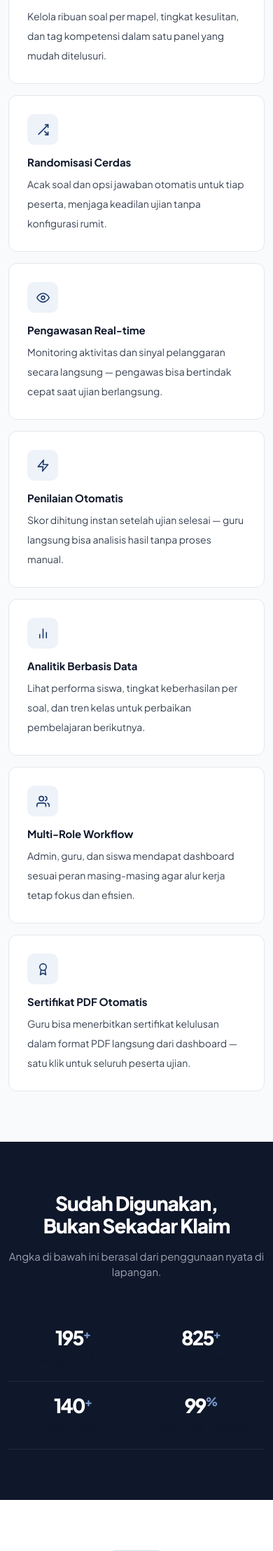
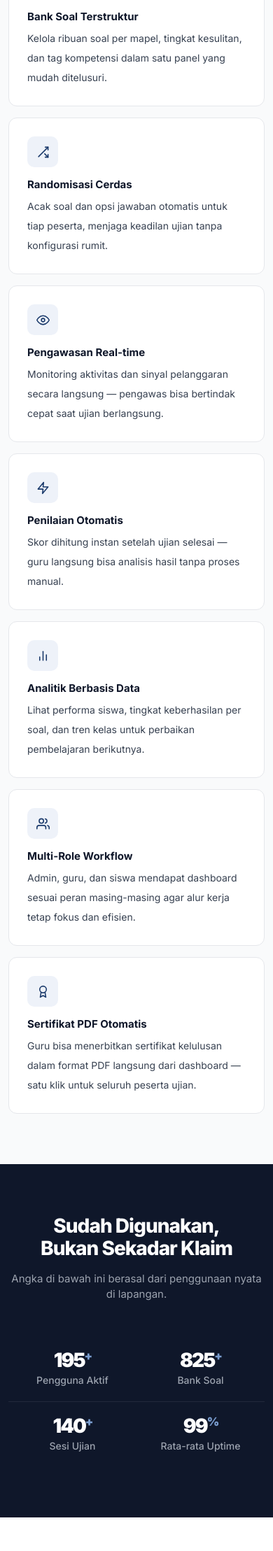
Before and after one commit to jendrabn/cbt_pro, a Django app: page / in a window 390 px wide. Shown: the part 1302-3519 px from the top of the page at 70% size. Run offline with Django 5.2, Linux system fonts and the light colour scheme; data that the repository does not hold is empty; style sheets or scripts are compiled from the project's sources; parts of the project's set-up code (start-up, migrations or seed data) failed here and were passed over; some libraries are stand-ins or nearby versions.

Commit message:
feat: Update landing page styles and fonts for improved aesthetics and responsiveness

```diff
--- a/apps/marketing/templates/marketing/landing.html
+++ b/apps/marketing/templates/marketing/landing.html
@@ -41,7 +41,7 @@
 {% endfor %}
 <link rel="preconnect" href="https://fonts.googleapis.com">
 <link rel="preconnect" href="https://fonts.gstatic.com" crossorigin>
-<link href="https://fonts.googleapis.com/css2?family=Plus+Jakarta+Sans:wght@400;500;600;700;800&display=swap" rel="stylesheet">
+<link href="https://fonts.googleapis.com/css2?family=Inter:wght@300;400;500;600;700;800;900&display=swap" rel="stylesheet">
 <link href="https://cdn.jsdelivr.net/npm/bootstrap@5.3.8/dist/css/bootstrap.min.css" rel="stylesheet">
 <link href="{% static 'css/marketing.css' %}?v={{ marketing_asset_version }}" rel="stylesheet">
 <link href="https://cdn.jsdelivr.net/npm/remixicon@4.0.0/fonts/remixicon.css" rel="stylesheet">
@@ -55,7 +55,7 @@
   <nav id="navbar" aria-label="Menu utama">
     <div class="container py-3">
       <div class="d-flex align-items-center justify-content-between">
-        <a href="/" class="brand brand-logo" aria-label="CBT Pro"><img src="{% static 'images/logo-dark.png' %}" alt="CBT Pro Logo"></a>
+        <a href="/" class="brand" aria-label="CBT Pro">CBT<span class="sl">/</span><span class="pr">Pro</span></a>
         <div class="d-none d-lg-flex align-items-center gap-1">
           <a href="#fitur"     class="nav-lnk">Fitur</a>
           <a href="#tentang"   class="nav-lnk">Tentang</a>
@@ -64,7 +64,7 @@
           <a href="#faq"       class="nav-lnk">FAQ</a>
         </div>
         <a href="{{ dashboard_url }}" class="btn-blue" aria-label="{{ dashboard_label }}">
-          <i class="{{ dashboard_icon }} me-1" aria-hidden="true"></i>
+          <svg width="14" height="14" viewBox="0 0 24 24" fill="none" stroke="currentColor" stroke-width="2.2" stroke-linecap="round" stroke-linejoin="round" aria-hidden="true"><path d="M15 3h4a2 2 0 0 1 2 2v14a2 2 0 0 1-2 2h-4"/><polyline points="10 17 15 12 10 7"/><line x1="15" y1="12" x2="3" y2="12"/></svg>
           {{ dashboard_label }}
         </a>
       </div>
@@ -252,30 +252,25 @@
       <h2 class="sec-title text-white mb-3" id="stats-h">Sudah Digunakan,<br>Bukan Sekadar Klaim</h2>
       <p class="mx-auto mb-0" style="font-size:.9375rem;color:var(--c-ink-4);max-width:400px">Angka di bawah ini berasal dari penggunaan nyata di lapangan.</p>
     </div>
-    <div class="row g-0 stats-grid sr">
-      <div class="col-6 col-lg sr d1">
-        <div class="stats-item text-center">
-          <p class="stat-n mb-1"><span class="cnt" data-to="195">0</span><span class="suf">+</span></p>
-          <p class="stats-label mb-0">Pengguna Aktif</p>
-        </div>
+    <div class="stats-row sr">
+      <div class="stat-block d1">
+        <div class="stat-n mb-1"><span class="cnt" data-to="195">0</span><span class="suf">+</span></div>
+        <div class="small fw-medium" style="color:var(--c-ink-4)">Pengguna Aktif</div>
       </div>
-      <div class="col-6 col-lg sr d2">
-        <div class="stats-item text-center">
-          <p class="stat-n mb-1"><span class="cnt" data-to="825">0</span><span class="suf">+</span></p>
-          <p class="stats-label mb-0">Bank Soal</p>
-        </div>
+      <div class="stat-sep" aria-hidden="true"></div>
+      <div class="stat-block d2">
+        <div class="stat-n mb-1"><span class="cnt" data-to="825">0</span><span class="suf">+</span></div>
+        <div class="small fw-medium" style="color:var(--c-ink-4)">Bank Soal</div>
       </div>
-      <div class="col-6 col-lg sr d3">
-        <div class="stats-item text-center">
-          <p class="stat-n mb-1"><span class="cnt" data-to="140">0</span><span class="suf">+</span></p>
-          <p class="stats-label mb-0">Sesi Ujian</p>
-        </div>
+      <div class="stat-sep" aria-hidden="true"></div>
+      <div class="stat-block d3">
+        <div class="stat-n mb-1"><span class="cnt" data-to="140">0</span><span class="suf">+</span></div>
+        <div class="small fw-medium" style="color:var(--c-ink-4)">Sesi Ujian</div>
       </div>
-      <div class="col-6 col-lg sr d4">
-        <div class="stats-item text-center">
-          <p class="stat-n mb-1"><span class="cnt" data-to="99">0</span><span class="suf">%</span></p>
-          <p class="stats-label mb-0">Rata-rata Uptime</p>
-        </div>
+      <div class="stat-sep" aria-hidden="true"></div>
+      <div class="stat-block d4">
+        <div class="stat-n mb-1"><span class="cnt" data-to="99">0</span><span class="suf">%</span></div>
+        <div class="small fw-medium" style="color:var(--c-ink-4)">Rata-rata Uptime</div>
       </div>
     </div>
   </div>
@@ -653,6 +648,7 @@
             <svg width="17" height="17" viewBox="0 0 24 24" fill="currentColor" aria-hidden="true"><path d="M17.472 14.382c-.297-.149-1.758-.867-2.03-.967-.273-.099-.471-.148-.67.15-.197.297-.767.966-.94 1.164-.173.199-.347.223-.644.075-.297-.15-1.255-.463-2.39-1.475-.883-.788-1.48-1.761-1.653-2.059-.173-.297-.018-.458.13-.606.134-.133.298-.347.446-.52.149-.174.198-.298.298-.497.099-.198.05-.371-.025-.52-.075-.149-.669-1.612-.916-2.207-.242-.579-.487-.5-.669-.51-.173-.008-.371-.01-.57-.01-.198 0-.52.074-.792.372-.272.297-1.04 1.016-1.04 2.479 0 1.462 1.065 2.875 1.213 3.074.149.198 2.096 3.2 5.077 4.487.709.306 1.262.489 1.694.625.712.227 1.36.195 1.871.118.571-.085 1.758-.719 2.006-1.413.248-.694.248-1.289.173-1.413-.074-.124-.272-.198-.57-.347z"/><path d="M12 0C5.373 0 0 5.373 0 12c0 2.123.553 4.116 1.524 5.849L.057 23.7a.75.75 0 0 0 .938.938l5.86-1.488A11.95 11.95 0 0 0 12 24c6.627 0 12-5.373 12-12S18.627 0 12 0zm0 22c-1.907 0-3.695-.502-5.24-1.38l-.372-.212-3.849.977.998-3.829-.232-.383A9.952 9.952 0 0 1 2 12C2 6.486 6.486 2 12 2s10 4.486 10 10-4.486 10-10 10z"/></svg>
             Hubungi Kami via WhatsApp
           </a>
+          <span class="small" style="color:rgba(255,255,255,.5)">Gratis konsultasi &nbsp;·&nbsp; Tanpa kontrak jangka panjang</span>
         </div>
       </div>
     </div>
--- a/static/scss/marketing.scss
+++ b/static/scss/marketing.scss
@@ -21,7 +21,7 @@ html {
 }
 
 body {
-  font-family: 'Plus Jakarta Sans', -apple-system, sans-serif;
+  font-family: 'Inter', -apple-system, sans-serif;
   color: var(--c-ink);
   -webkit-font-smoothing: antialiased;
   overflow-x: hidden
@@ -280,13 +280,13 @@ body {
 }
 
 /* â”€â”€ STATS â”€â”€ */
-.stats-grid {
+.stats-row {
   display: flex;
   align-items: center;
   flex-wrap: wrap
 }
 
-.stats-item {
+.stat-block {
   flex: 1 1 140px;
   text-align: center;
   padding: 1.5rem 1rem
@@ -318,13 +318,13 @@ body {
     display: none
   }
 
-  .stats-item {
+  .stat-block {
     flex: 1 1 45%;
     border-bottom: 1px solid rgba(255, 255, 255, .08);
     padding: 1.25rem .5rem
   }
 
-  .stats-item:nth-child(n+5) {
+  .stat-block:nth-child(n+5) {
     border-bottom: none
   }
 }
@@ -375,15 +375,16 @@ body {
 
 .price-left {
   flex-shrink: 0;
-  width: 240px;
+  width: auto;
   background: var(--c-blue);
-  padding: 2.5rem 2rem;
+  padding: 2.5rem;
   display: flex;
   flex-direction: column;
   justify-content: center;
   gap: .5rem;
   position: relative;
   overflow: hidden;
+  white-space: nowrap;
 }
 
 .price-left::after {
@@ -557,6 +558,7 @@ body {
 
 @media (max-width: 767px) {
   .price-left {
+    white-space: normal;
     width: 100% !important;
     padding: 2rem
   }
```
